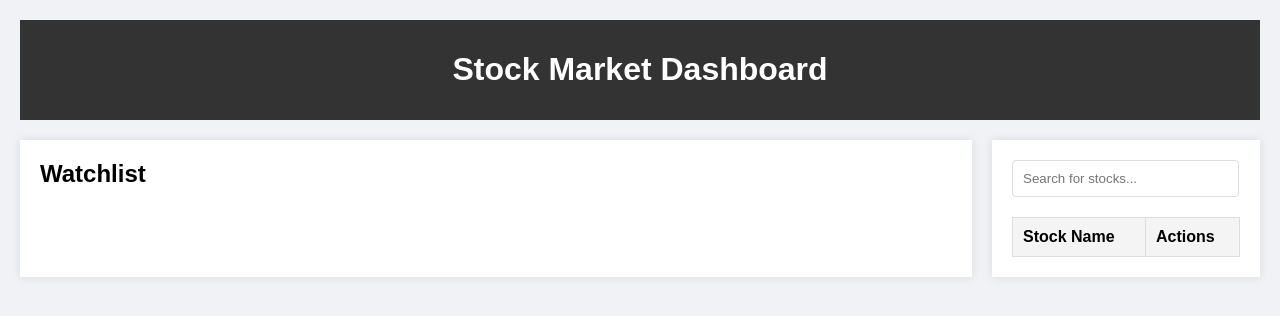
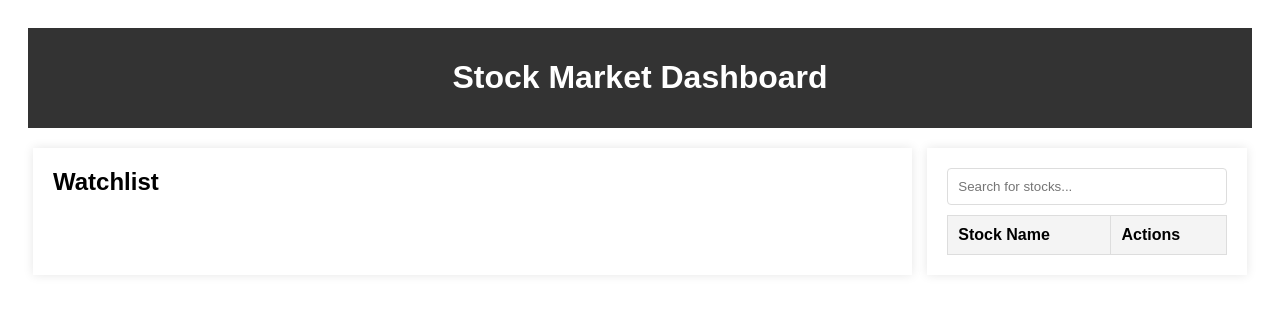
Before and after one commit to Keertiraj-DJ/StockAnalyserEngine, a Flask app: page / in a window 1280 px wide. Shown: the top 316 px of the page. Run offline with Flask 2, Linux system fonts and the light colour scheme; lists and menus that the app fills with data are empty.

Commit message:
Making webpage responsive to mobile screen

```diff
--- a/static/styles.css
+++ b/static/styles.css
@@ -1,13 +1,18 @@
+/* Basic reset for consistent appearance across browsers */
+* {
+    margin: 10;
+    padding: 0;
+    box-sizing: border-box;
+}
+
+/* General styles */
 body {
     font-family: Arial, sans-serif;
-    margin: 0;
-    padding: 0;
-    background-color: #f0f2f5;
 }
 
 .dashboard {
-    max-width: 1800px;
-    margin: auto;
+    display: flex;
+    flex-direction: column;
     padding: 20px;
 }
 
@@ -20,23 +25,23 @@ header {
 
 main {
     display: flex;
-    justify-content: space-between;
+    flex-direction: column;
+    gap: 5px;
     margin-top: 20px;
 }
 
+/* Watchlist styles */
 .watchlist {
     background-color: white;
     padding: 20px;
     box-shadow: 0 0 10px rgba(0, 0, 0, 0.1);
-    width: 80%;
-    margin-right: 20px;
 }
 
+/* Search section styles */
 .search-section {
     background-color: white;
     padding: 20px;
     box-shadow: 0 0 10px rgba(0, 0, 0, 0.1);
-    width: 20%;
 }
 
 h2 {
@@ -45,7 +50,6 @@ h2 {
 
 ul {
     list-style: none;
-    padding: 0;
 }
 
 li {
@@ -55,37 +59,38 @@ li {
     position: relative;
 }
 
-li:hover {
-    background-color: #f0f2f5;
-}
-
 li button {
     display: none;
     position: absolute;
     right: 10px;
-    top: 10px;
 }
 
 li:hover button {
     display: inline-block;
 }
 
-#stock-info {
-    font-size: 1.2em;
-}
-
 #search {
-    width: 90%;
+    width: 100%;
     padding: 10px;
-    margin-bottom: 20px;
-    margin-right: 20px;
+    margin-bottom: 10px;
     border: 1px solid #ddd;
     border-radius: 4px;
 }
 
-#stock-table {
+table {
     width: 100%;
     border-collapse: collapse;
+}
+
+th,
+td {
+    text-align: left;
+    padding: 10px;
+    border-bottom: 1px solid #ddd;
+}
+
+th {
+    background-color: #f2f2f2;
 }
 
 #stock-table th,
@@ -101,19 +106,6 @@ li:hover button {
 
 #stock-table th {
     background-color: #f4f4f4;
-}
-
-.positive {
-    color: green;
-}
-
-.negative {
-    color: red;
-}
-
-.actions {
-    display: flex;
-    gap: 5px;
 }
 
 button {
@@ -132,3 +124,21 @@ button.remove {
     background-color: red;
     color: white;
 }
+
+/* Media queries for responsiveness */
+@media (min-width: 768px) {
+    main {
+        flex-direction: row;
+        justify-content: space-between;
+    }
+
+    .watchlist {
+        flex: 1.5;
+        margin: 0 5px;
+    }
+
+    .search-section {
+        flex: 0.5;
+        margin: 0 5px;
+    }
+}
```
